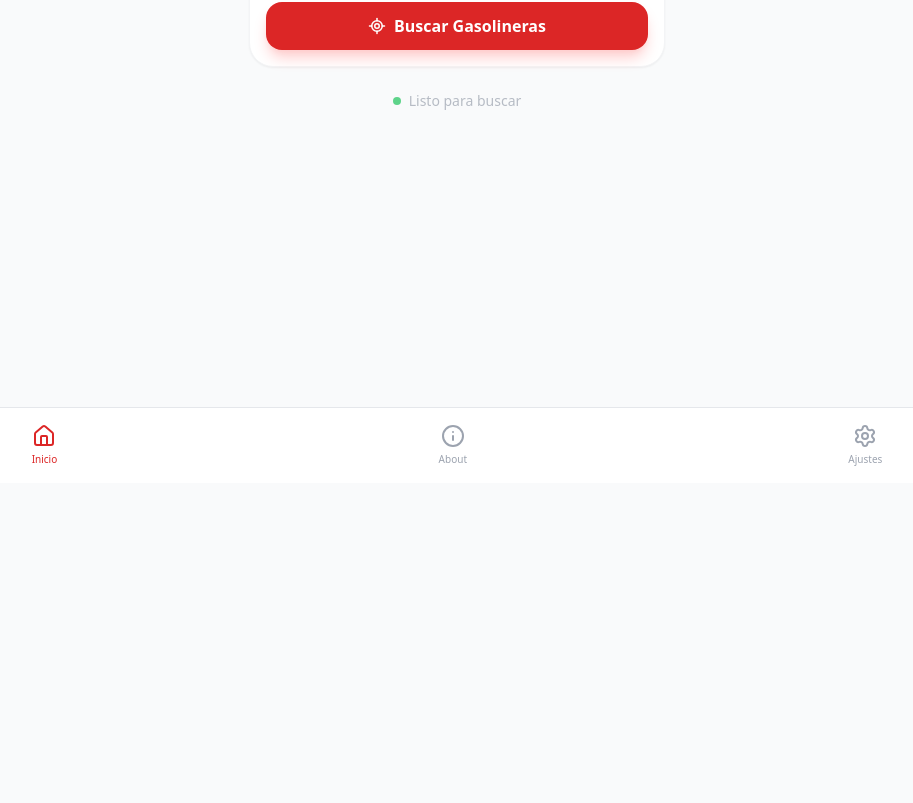
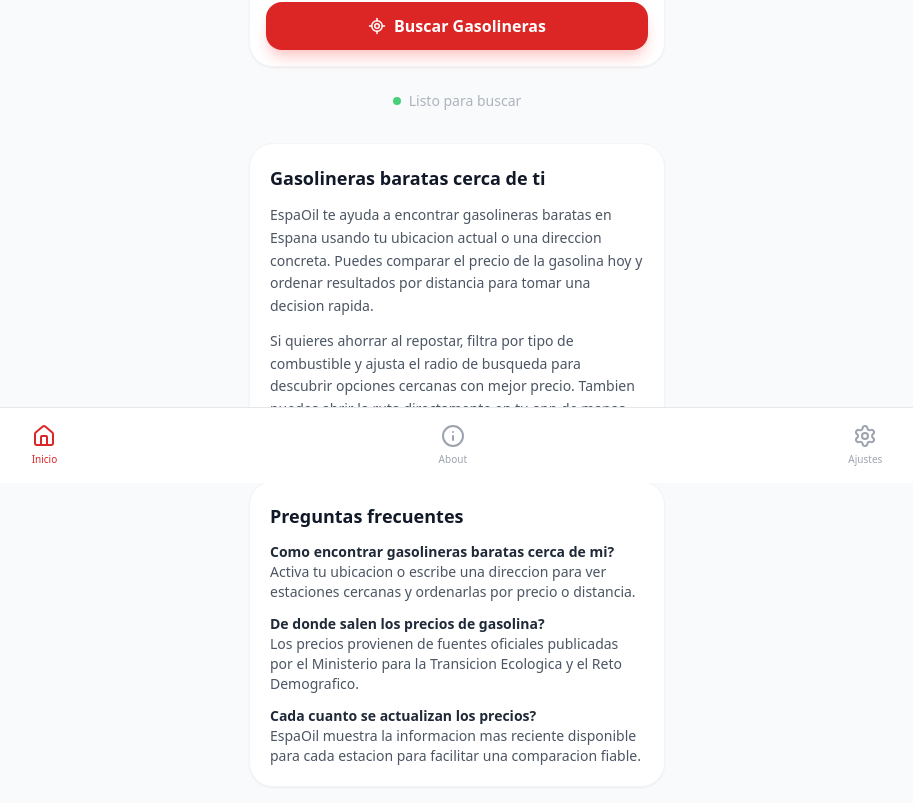
Before and after one commit to PC-922/espaoil-front, a React (Vite) app: page / in a window 1280 px wide. Shown: the part 317-1120 px from the top of the page, without its empty margins (183-1096 px from the left). Before the commit the page ends 800 px from the top, so only its background shows below. Built offline with nearby package versions, Linux system fonts and the light colour scheme.

Commit message:
feat: enhance SEO by adding dynamic metadata and structured data, and create sitemap and robots.txt files

```diff
--- a/App.tsx
+++ b/App.tsx
@@ -1,4 +1,4 @@
-import React, { useState } from 'react';
+import React, { useEffect, useState } from 'react';
 import { Home } from './views/Home';
 import { About } from './views/About';
 import { Settings } from './views/Settings';
@@ -9,6 +9,55 @@
 
 const App: React.FC = () => {
   const [currentView, setCurrentView] = useState<'home' | 'about' | 'settings'>('home');
+
+  useEffect(() => {
+    const ensureNamedMeta = (name: string, content: string): void => {
+      let meta = document.querySelector(`meta[name="${name}"]`) as HTMLMetaElement | null;
+      if (!meta) {
+        meta = document.createElement('meta');
+        meta.setAttribute('name', name);
+        document.head.appendChild(meta);
+      }
+      meta.setAttribute('content', content);
+    };
+
+    const ensurePropertyMeta = (property: string, content: string): void => {
+      let meta = document.querySelector(`meta[property="${property}"]`) as HTMLMetaElement | null;
+      if (!meta) {
+        meta = document.createElement('meta');
+        meta.setAttribute('property', property);
+        document.head.appendChild(meta);
+      }
+      meta.setAttribute('content', content);
+    };
+
+    const metadataByView = {
+      home: {
+        title: 'Gasolineras baratas en Espana | Precio gasolina hoy | EspaOil',
+        description:
+          'Encuentra gasolineras baratas cerca de ti en Espana, compara precio gasolina hoy por distancia o coste y llega rapido con Google Maps, Apple Maps o Waze.',
+      },
+      about: {
+        title: 'Sobre EspaOil | Datos y actualizacion de precios de gasolina',
+        description:
+          'Descubre como funciona EspaOil, de donde obtiene los datos y cada cuanto se actualizan los precios de gasolina en Espana.',
+      },
+      settings: {
+        title: 'Ajustes de busqueda | EspaOil',
+        description:
+          'Personaliza como buscas gasolineras cerca de ti y ordena resultados por precio o distancia en EspaOil.',
+      },
+    };
+
+    const metadata = metadataByView[currentView];
+
+    document.title = metadata.title;
+    ensureNamedMeta('description', metadata.description);
+    ensurePropertyMeta('og:title', metadata.title);
+    ensurePropertyMeta('og:description', metadata.description);
+    ensureNamedMeta('twitter:title', metadata.title);
+    ensureNamedMeta('twitter:description', metadata.description);
+  }, [currentView]);
 
   return (
     <div className="min-h-screen bg-gray-50 font-sans text-gray-900">
--- a/index.html
+++ b/index.html
@@ -3,12 +3,115 @@
   <head>
     <meta charset="UTF-8" />
     <meta name="viewport" content="width=device-width, initial-scale=1.0, maximum-scale=1.0, user-scalable=no" />
-    <title>EspaOil</title>
+    <title>Gasolineras baratas en Espana | Precio gasolina hoy | EspaOil</title>
+    <meta
+      name="description"
+      content="Encuentra gasolineras baratas cerca de ti en Espana, compara precio gasolina hoy por distancia o coste y llega rapido con Google Maps, Apple Maps o Waze."
+    />
+    <meta name="robots" content="index, follow, max-image-preview:large, max-snippet:-1, max-video-preview:-1" />
+    <meta name="googlebot" content="index, follow" />
+    <link rel="canonical" href="https://espaoil.com/" />
+    <link rel="alternate" href="https://espaoil.com/" hreflang="es-ES" />
+    <link rel="alternate" href="https://espaoil.com/" hreflang="es" />
+    <link rel="alternate" href="https://espaoil.com/" hreflang="x-default" />
+    <meta property="og:type" content="website" />
+    <meta property="og:locale" content="es_ES" />
+    <meta property="og:site_name" content="EspaOil" />
+    <meta property="og:title" content="Gasolineras baratas en Espana | EspaOil" />
+    <meta
+      property="og:description"
+      content="Compara precio gasolina hoy y encuentra gasolineras cerca de ti por precio o distancia en segundos."
+    />
+    <meta property="og:url" content="https://espaoil.com/" />
+    <meta property="og:image" content="https://espaoil.com/icons/app-icon.svg" />
+    <meta name="twitter:card" content="summary_large_image" />
+    <meta name="twitter:title" content="Gasolineras baratas en Espana | EspaOil" />
+    <meta
+      name="twitter:description"
+      content="Consulta precio gasolina hoy y encuentra gasolineras baratas cerca de ti en Espana."
+    />
+    <meta name="twitter:image" content="https://espaoil.com/icons/app-icon.svg" />
     <script src="https://cdn.tailwindcss.com"></script>
     <link rel="manifest" href="/manifest.webmanifest" />
     <link rel="icon" type="image/svg+xml" href="/icons/app-icon.svg" />
     <link rel="apple-touch-icon" href="/icons/app-icon.svg" />
     <meta name="theme-color" content="#dc2626" />
+    <script type="application/ld+json">
+      {
+        "@context": "https://schema.org",
+        "@type": "WebSite",
+        "name": "EspaOil",
+        "url": "https://espaoil.com/",
+        "inLanguage": "es-ES",
+        "description": "Encuentra gasolineras baratas cerca de ti y compara el precio de la gasolina hoy en Espana.",
+        "potentialAction": {
+          "@type": "SearchAction",
+          "target": "https://espaoil.com/?q={search_term_string}",
+          "query-input": "required name=search_term_string"
+        }
+      }
+    </script>
+    <script type="application/ld+json">
+      {
+        "@context": "https://schema.org",
+        "@type": "WebApplication",
+        "name": "EspaOil",
+        "applicationCategory": "UtilitiesApplication",
+        "operatingSystem": "iOS, Android, Web",
+        "url": "https://espaoil.com/",
+        "description": "Aplicacion para encontrar gasolineras baratas en Espana y comparar combustible por precio o distancia.",
+        "inLanguage": "es-ES",
+        "offers": {
+          "@type": "Offer",
+          "price": "0",
+          "priceCurrency": "EUR"
+        },
+        "publisher": {
+          "@type": "Organization",
+          "name": "EspaOil"
+        }
+      }
+    </script>
+    <script type="application/ld+json">
+      {
+        "@context": "https://schema.org",
+        "@type": "FAQPage",
+        "mainEntity": [
+          {
+            "@type": "Question",
+            "name": "Como encontrar gasolineras baratas cerca de mi?",
+            "acceptedAnswer": {
+              "@type": "Answer",
+              "text": "Usa tu ubicacion actual o escribe una direccion para ver estaciones cercanas y ordenarlas por precio o distancia."
+            }
+          },
+          {
+            "@type": "Question",
+            "name": "De donde salen los precios de gasolina?",
+            "acceptedAnswer": {
+              "@type": "Answer",
+              "text": "EspaOil utiliza datos oficiales publicados por el Ministerio para la Transicion Ecologica y el Reto Demografico."
+            }
+          },
+          {
+            "@type": "Question",
+            "name": "Cada cuanto se actualiza el precio de la gasolina?",
+            "acceptedAnswer": {
+              "@type": "Answer",
+              "text": "Los datos se refrescan de forma periodica y muestran el ultimo precio disponible para cada estacion."
+            }
+          },
+          {
+            "@type": "Question",
+            "name": "Puedo comparar precio y distancia a la vez?",
+            "acceptedAnswer": {
+              "@type": "Answer",
+              "text": "Puedes ordenar resultados por precio para ahorrar o por distancia para llegar antes, segun tu prioridad."
+            }
+          }
+        ]
+      }
+    </script>
     <style>
       body {
         -webkit-tap-highlight-color: transparent;
--- a/views/About.tsx
+++ b/views/About.tsx
@@ -16,6 +16,10 @@
         <p>
           Utilizamos datos del Ministerio para la Transición Ecológica y el Reto Demográfico. Se actualiza cada 2 horas.
         </p>
+        <p>
+          Nuestro objetivo es que puedas consultar el precio gasolina hoy en segundos, comparar por distancia y encontrar
+          gasolineras baratas cerca de ti con informacion clara y fiable.
+        </p>
         <div className="border-t border-gray-100 pt-4 mt-4">
           <p className="text-sm font-semibold text-gray-800">Versión {__APP_VERSION__}</p>
           <p className="text-xs text-gray-500 mt-1">Build: {formattedBuildDate}</p>
--- a/views/Home.tsx
+++ b/views/Home.tsx
@@ -217,6 +217,36 @@
           )}
         </div>
       )}
+
+      <section className="mt-8 bg-white p-5 rounded-3xl shadow-sm border border-gray-100 space-y-3">
+        <h2 className="text-lg font-black text-gray-900">Gasolineras baratas cerca de ti</h2>
+        <p className="text-sm text-gray-600 leading-relaxed">
+          EspaOil te ayuda a encontrar gasolineras baratas en Espana usando tu ubicacion actual o una direccion concreta.
+          Puedes comparar el precio de la gasolina hoy y ordenar resultados por distancia para tomar una decision rapida.
+        </p>
+        <p className="text-sm text-gray-600 leading-relaxed">
+          Si quieres ahorrar al repostar, filtra por tipo de combustible y ajusta el radio de busqueda para descubrir
+          opciones cercanas con mejor precio. Tambien puedes abrir la ruta directamente en tu app de mapas favorita.
+        </p>
+      </section>
+
+      <section className="mt-4 bg-white p-5 rounded-3xl shadow-sm border border-gray-100 space-y-3">
+        <h2 className="text-lg font-black text-gray-900">Preguntas frecuentes</h2>
+        <div className="space-y-3 text-sm text-gray-600">
+          <div>
+            <h3 className="font-bold text-gray-800">Como encontrar gasolineras baratas cerca de mi?</h3>
+            <p>Activa tu ubicacion o escribe una direccion para ver estaciones cercanas y ordenarlas por precio o distancia.</p>
+          </div>
+          <div>
+            <h3 className="font-bold text-gray-800">De donde salen los precios de gasolina?</h3>
+            <p>Los precios provienen de fuentes oficiales publicadas por el Ministerio para la Transicion Ecologica y el Reto Demografico.</p>
+          </div>
+          <div>
+            <h3 className="font-bold text-gray-800">Cada cuanto se actualizan los precios?</h3>
+            <p>EspaOil muestra la informacion mas reciente disponible para cada estacion para facilitar una comparacion fiable.</p>
+          </div>
+        </div>
+      </section>
     </div>
   );
 };
```
Also changed, not shown: public/robots.txt (added), 2 other files (tests, documents, lock files or other folders).
